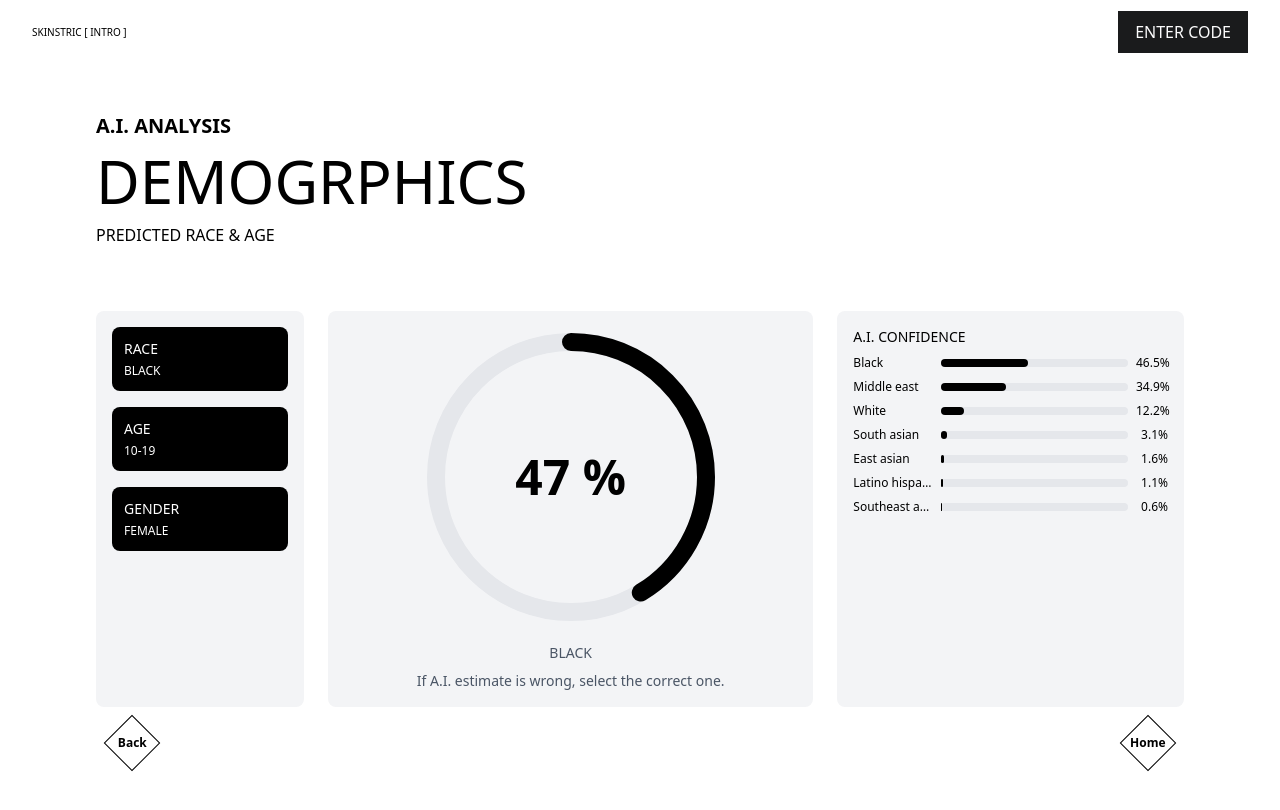
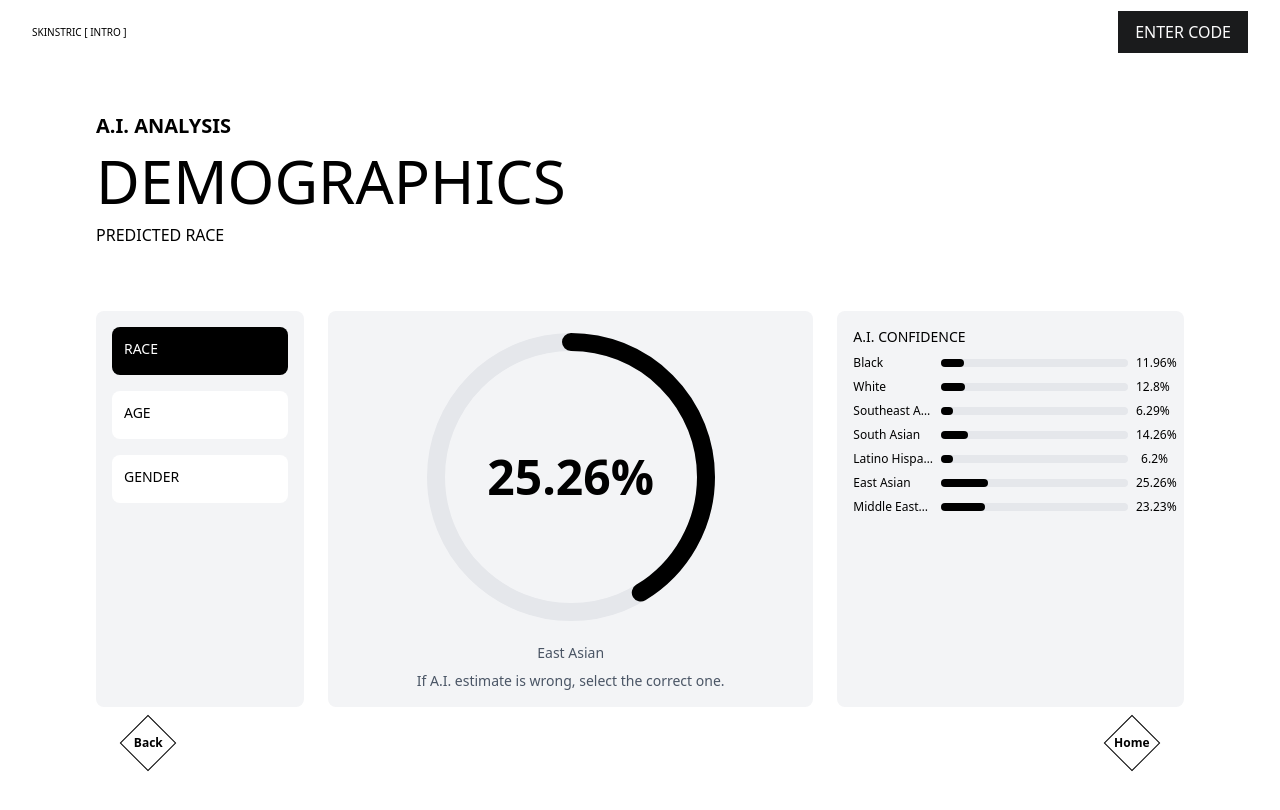
Before and after one commit to Gatorapp/skinstricai, a Next.js app: page /demographics in a window 1280 px wide. Shown: the top 810 px of the page. Built offline with nearby package versions, Linux system fonts and the light colour scheme.

Commit message:
demographics page

```diff
--- a/app/demographics/page.tsx
+++ b/app/demographics/page.tsx
@@ -1,7 +1,43 @@
-import Header from '@/Components/Header'
-import React from 'react'
+"use client";
 
-function page() {
+import Header from '@/Components/Header';
+import React, { useState } from 'react';
+
+function Page() {
+    const [selectedAttribute, setSelectedAttribute] = useState('RACE');
+
+    // A.I. confidence data
+    const data: Record<string, Record<string, number>> = {
+        race: {
+            "Black": 11.96,
+            "White": 12.80,
+            "Southeast Asian": 6.29,
+            "South Asian": 14.26,
+            "Latino Hispanic": 6.20,
+            "East Asian": 25.26,
+            "Middle Eastern": 23.23
+        },
+        age: {
+            "0-2": 12.01,
+            "3-9": 11.75,
+            "10-19": 6.08,
+            "20-29": 3.16,
+            "30-39": 4.95,
+            "40-49": 21.42,
+            "50-59": 14.18,
+            "60-69": 6.40,
+            "70+": 10.01
+        },
+        gender: {
+            "Male": 52.05,
+            "Female": 47.95
+        }
+    };
+
+    const handleClick = (attribute: React.SetStateAction<string>) => {
+        setSelectedAttribute(attribute);
+    };
+
     return (
         <div>
             <Header btnOn={true} />
@@ -10,122 +46,77 @@ function page() {
                     <div className="h-full max-w-6xl mx-auto px-4 md:px-8 flex flex-col">
                         <div className='text-start ml-4 mb-4 md:mb-6 md:ml-0'>
                             <h2 className="text-lg md:text-xl font-bold mb-1">A.I. ANALYSIS</h2>
-                            <h3 className="text-4xl md:text-6xl font-normal leading-tight">DEMOGRPHICS</h3>
-                            <h4 className="text-sm md:text-base mt-1">PREDICTED RACE & AGE</h4>
+                            <h3 className="text-4xl md:text-6xl font-normal leading-tight">DEMOGRAPHICS</h3>
+                            <h4 className="text-sm md:text-base mt-1">PREDICTED {selectedAttribute}</h4>
                         </div>
                         <div className='grid md:grid-cols-[3fr_7fr_5fr] gap-4 mt-10 mb-40 md:gap-6 pb-0 md:pb-0 md:mb-0'>
-                            <div className='bg-gray-100 p-4 rounded-lg space-y-4'>
-                                <div className='p-3 rounded-lg cursor-pointer transtion-colors bg-black text-white'>
-                                    <h4 className='text-sm font-medium mb-1'>RACE</h4>
-                                    <p className='text-xs'>BLACK</p>
-                                </div>
-                                <div className='p-3 rounded-lg cursor-pointer transtion-colors bg-black text-white'>
-                                    <h4 className='text-sm font-medium mb-1'>AGE</h4>
-                                    <p className='text-xs'>10-19</p>
-                                </div>
-                                <div className='p-3 rounded-lg cursor-pointer transtion-colors bg-black text-white'>
-                                    <h4 className='text-sm font-medium mb-1'>GENDER</h4>
-                                    <p className='text-xs'>FEMALE</p>
-                                </div>
+                            <div className="bg-gray-100 p-4 rounded-lg space-y-4">
+                                {['RACE', 'AGE', 'GENDER'].map((attribute) => (
+                                    <button
+                                        key={attribute}
+                                        onClick={() => handleClick(attribute)}
+                                        className={`w-full text-left p-3 rounded-lg cursor-pointer transition-colors ${selectedAttribute === attribute ? 'bg-black text-white' : 'bg-white text-black'
+                                            } hover:bg-[rgba(225,225,226,1)]`}
+                                    >
+                                        <h4 className="text-sm font-medium mb-1">{attribute}</h4>
+                                    </button>
+                                ))}
                             </div>
                             <div className='bg-gray-100 p-4 rounded-lg flex flex-col items-center justify-center'>
                                 <div className='relative w-full max-w-[300px] aspect-square mb-4'>
                                     <svg className='w-full h-full' viewBox='0 0 100 100'>
-                                    <circle cx='50' cy='50' r='45' className='text-gray-200' stroke='currentColor' strokeWidth='6' fill='transparent'/>
+                                        <circle cx='50' cy='50' r='45' className='text-gray-200' stroke='currentColor' strokeWidth='6' fill='transparent' />
                                         <circle className='text-black' stroke='currentColor' strokeWidth='6' fill='transparent'
-                                    stroke-linecap='round' stroke-dasharray='251.32741228718345' stroke-dashoffset="134.45208645291325" transform='rotate(-90 50 50)' cx='50' cy='50' r='45'/>
+                                            strokeLinecap='round' strokeDasharray='251.32741228718345' strokeDashoffset="134.45208645291325" transform='rotate(-90 50 50)' cx='50' cy='50' r='45' />
                                     </svg>
                                     <div className='absolute inset-0 flex items-center justify-center'>
                                         <p className='text-3xl md:text-5xl font-bold'>
-                                        47
-                                        %
+                                            {Math.max(...Object.values(data[selectedAttribute.toLowerCase() as keyof typeof data]))}%
                                         </p>
                                     </div>
                                 </div>
-                                <p className='text-sm text-gray-600 text-center mb-2'>BLACK</p>
-                                <p className='text-sm text-gray-600 text-center'>If A.I. estimate is wrong, select the correct one.</p>
+                                <p className='text-sm text-gray-600 text-center mb-2'>
+                                    {Object.keys(data[selectedAttribute.toLowerCase()]).reduce((a, b) =>
+                                        data[selectedAttribute.toLowerCase()][a] > data[selectedAttribute.toLowerCase()][b] ? a : b
+                                    )}
+                                </p>
+                                <p className='text-sm text-gray-600 text-center'>
+                                    If A.I. estimate is wrong, select the correct one.
+                                </p>
                             </div>
                             <div className='bg-gray-100 p-4 rounded-lg'>
                                 <div className='space-y-2'>
                                     <h4 className='text-sm font-medium mb-2'>A.I. CONFIDENCE</h4>
-                                    <div className='flex items-center gap-2 text-xs'>
-                                        <span className='w-20 truncate'>Black</span>
+                                    {/* Render confidence bars dynamically */}
+                                    {Object.entries(data[selectedAttribute.toLowerCase()]).map(([label, value], index) => (
+                                        <div className='flex items-center gap-2 text-xs' key={index}>
+                                            <span className='w-20 truncate'>{label}</span>
                                             <div className='flex-1 bg-gray-200 rounded-full h-2'>
-                                            <div className='bg-black h-2 rounded-full' style={{ width: '46.5%' }}></div>
+                                                <div className='bg-black h-2 rounded-full' style={{ width: `${value}%` }}></div>
                                             </div>
                                             <span className='w-8 text-right'>
-                                            46.5%
+                                                {value}%
                                             </span>
                                         </div>
-                                    <div className='flex items-center gap-2 text-xs'>
-                                        <span className='w-20 truncate'>Middle east</span>
-                                        <div className='flex-1 bg-gray-200 rounded-full h-2'>
-                                            <div className='bg-black h-2 rounded-full'style={{ width: '34.9%' }}></div>
-                                        </div>
-                                        <span className='w-8 text-right'>
-                                            34.9%
-                                        </span>
-                                    </div>
-                                    <div className='flex items-center gap-2 text-xs'>
-                                        <span className='w-20 truncate'>White</span>
-                                        <div className='flex-1 bg-gray-200 rounded-full h-2'>
-                                            <div className='bg-black h-2 rounded-full'style={{ width: '12.2%' }}></div>
-                                        </div>
-                                        <span className='w-8 text-right'>
-                                            12.2%
-                                        </span>
-                                    </div>
-                                    <div className='flex items-center gap-2 text-xs'>
-                                        <span className='w-20 truncate'>South asian</span>
-                                        <div className='flex-1 bg-gray-200 rounded-full h-2'>
-                                            <div className='bg-black h-2 rounded-full'style={{ width: '3.1%' }}></div>
-                                        </div>
-                                        <span className='w-8 text-right'>
-                                            3.1%
-                                        </span>
-                                    </div>
-                                    <div className='flex items-center gap-2 text-xs'>
-                                        <span className='w-20 truncate'>East asian</span>
-                                        <div className='flex-1 bg-gray-200 rounded-full h-2'>
-                                            <div className='bg-black h-2 rounded-full'style={{ width: '1.6%' }}></div>
-                                        </div>
-                                        <span className='w-8 text-right'>
-                                            1.6%
-                                        </span>
-                                    </div>
-                                    <div className='flex items-center gap-2 text-xs'>
-                                        <span className='w-20 truncate'>Latino hispanic</span>
-                                        <div className='flex-1 bg-gray-200 rounded-full h-2'>
-                                            <div className='bg-black h-2 rounded-full'style={{ width: '1.1%' }}></div>
-                                        </div>
-                                        <span className='w-8 text-right'>
-                                            1.1%
-                                        </span>
-                                    </div>
-                                    <div className='flex items-center gap-2 text-xs'>
-                                        <span className='w-20 truncate'>Southeast asian</span>
-                                        <div className='flex-1 bg-gray-200 rounded-full h-2'>
-                                            <div className='bg-black h-2 rounded-full'style={{ width: '0.6%' }}></div>
-                                        </div>
-                                        <span className='w-8 text-right'>
-                                            0.6%
-                                        </span>
+                                    ))}
                                 </div>
                             </div>
                         </div>
-                        </div>
-                                    <div className=' pt-4 pb-6 bg-white sticky bottom-40 md:static md:bottom-0 mb-8  md:mb-16'>
-                                        <div className='flex justify-between max-w-6xl mx-auto px-4 md:px8'>
-                                        <a className="rotate-45 hover:bg-gray-100 transition-colors w-10 h-10 flex items-center justify-center border border-black" href="/select"><span className="rotate-[-45deg] text-xs font-semibold">Back</span></a>
-                                        <a className="rotate-45 hover:bg-gray-100 transition-colors w-10 h-10 flex items-center justify-center border border-black" href="/"><span className="rotate-[-45deg] text-xs font-semibold">Home</span></a>
+                        <div className='pt-4 pb-6 bg-white sticky bottom-40 md:static md:bottom-0 mb-8 md:mb-16'>
+                            <div className='flex justify-between max-w-6xl mx-auto px-4 md:px-8'>
+                                <a className="rotate-45 hover:bg-gray-100 transition-colors w-10 h-10 flex items-center justify-center border border-black" href="/select">
+                                    <span className="rotate-[-45deg] text-xs font-semibold">Back</span>
+                                </a>
+                                <a className="rotate-45 hover:bg-gray-100 transition-colors w-10 h-10 flex items-center justify-center border border-black" href="/">
+                                    <span className="rotate-[-45deg] text-xs font-semibold">Home</span>
+                                </a>
                             </div>
                         </div>
                     </div>
-
                 </main>
             </div>
         </div>
-    )
+    );
 }
 
-export default page
+export default Page;
```
Also changed, not shown: Components/Form.tsx (+4 -4 lines), app/select/page.tsx (+6 -6 lines), app/weather/page.tsx (added). Lines whose indentation alone changed are shown as unchanged.
